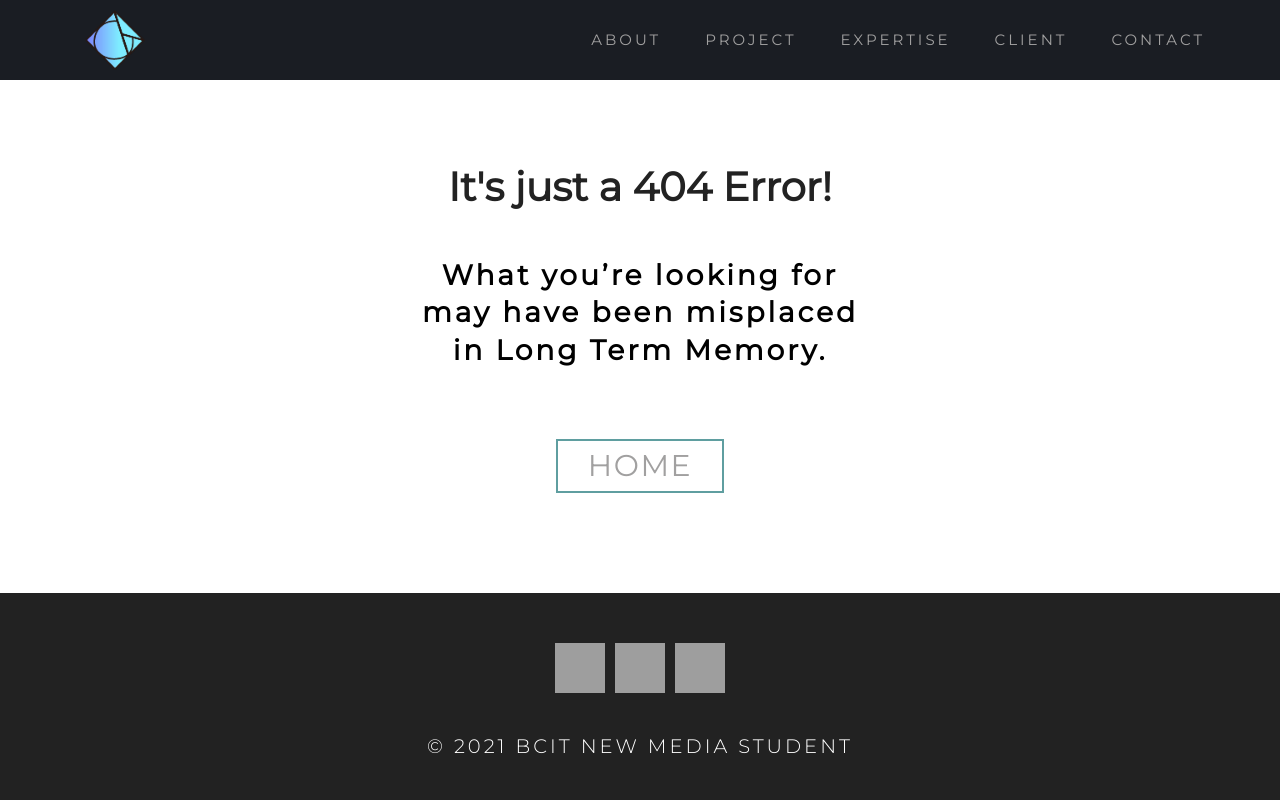
After one commit to TKNRFJK1208/qa-final-project, a PHP site: page /404.php in a window 1280 px wide. The commit adds this page. Run offline with PHP 8.4, Linux system fonts and the light colour scheme; some web fonts are replaced; grey boxes are pictures that could not be loaded.

Commit message:
all bus are fixed

```diff
--- /dev/null
+++ b/404.php
@@ -0,0 +1,32 @@
+<?php include './partials/head.php' ?>
+<header id="header">
+  <div class="header container">
+    <div class="nav-bar">
+      <div class="brand">
+        <a href="index.php"><img class="logo" src="images/logo.png" alt="LOGO"></a>
+      </div>
+      <div class="nav-list">
+        <div class="hamburger"><div class="bar"></div></div>
+        <nav>
+          <ul>
+            <li><a href="index.php/#about" title="about">About</a></li>
+            <li><a href="index.php/#project" title="project">Project</a></li>
+            <li><a href="index.php/#expertise" title="expertise">Expertise</a></li>
+            <li><a href="index.php/#client" title="client">Client</a></li>
+            <li><a href="index.php/#contact" title="contact">Contact</a></li>
+          </ul>
+        </nav>
+      </div>
+    </div>
+  </div>
+</header>
+<section class="bnr container d-ipad-flex">
+  <div class="txt-area column">
+    <h2 class="section-heading">It's just a 404 Error! </h2>
+    <p class="sub-heading">What you’re looking for may have been misplaced in Long Term Memory.</p>
+    <div class="btn-area">
+    <a class="cta" href="index.php">Home</a>
+  </div>
+  </div>
+</section>
+<?php include './partials/footer.php' ?>
--- a/js/main.js
+++ b/js/main.js
@@ -11,7 +11,7 @@ hamburger.addEventListener('click', () => {
 document.addEventListener('scroll', () => {
 	var scroll_position = window.scrollY;
 	if (scroll_position > 250) {
-		header.style.backgroundColor = 'transparent';
+		header.style.backgroundColor = '#1A1D23';
 	} else {
 		header.style.backgroundColor = '#1A1D23';
 	}
--- a/partials/head.php
+++ b/partials/head.php
@@ -16,5 +16,25 @@
   <link rel="stylesheet" href="../styles/client.css">
   <link rel="stylesheet" href="../styles/contact.css">
   <link rel="stylesheet" href="../styles/footer.css">
+  <link rel="stylesheet" href="../styles/error.css">
+  <!-- Favicon -->
+  <link rel="apple-touch-icon" sizes="57x57" href="images/favicon/apple-icon-57x57.png">
+  <link rel="apple-touch-icon" sizes="60x60" href="images/favicon/apple-icon-60x60.png">
+  <link rel="apple-touch-icon" sizes="72x72" href="images/favicon/apple-icon-72x72.png">
+  <link rel="apple-touch-icon" sizes="76x76" href="images/favicon/apple-icon-76x76.png">
+  <link rel="apple-touch-icon" sizes="114x114" href="images/favicon/apple-icon-114x114.png">
+  <link rel="apple-touch-icon" sizes="120x120" href="images/favicon/apple-icon-120x120.png">
+  <link rel="apple-touch-icon" sizes="144x144" href="images/favicon/apple-icon-144x144.png">
+  <link rel="apple-touch-icon" sizes="152x152" href="images/favicon/apple-icon-152x152.png">
+  <link rel="apple-touch-icon" sizes="180x180" href="images/favicon/apple-icon-180x180.png">
+  <link rel="icon" type="image/png" sizes="192x192"  href="images/favicon/android-icon-192x192.png">
+  <link rel="icon" type="image/png" sizes="32x32" href="images/favicon/favicon-32x32.png">
+  <link rel="icon" type="image/png" sizes="96x96" href="images/favicon/favicon-96x96.png">
+  <link rel="icon" type="image/png" sizes="16x16" href="images/favicon/favicon-16x16.png">
+  <link rel="manifest" href="images/favicon/manifest.json">
+  <meta name="msapplication-TileColor" content="#ffffff">
+  <meta name="msapplication-TileImage" content="images/favicon//ms-icon-144x144.png">
+  <meta name="theme-color" content="#ffffff">
+  <link rel="shortcut icon" href="images/favicon.ico" type="image/vnd.microsoft.icon">
 </head>
 <body>
--- a/styles/client.css
+++ b/styles/client.css
@@ -8,7 +8,7 @@
   text-align: center;
   max-width: 1200px;
   margin: 0 auto;
-  padding: 80px 10px;
+  padding: 120px 10px;
   width: 80vw;
 }
 .client-box {
--- a/styles/contact.css
+++ b/styles/contact.css
@@ -1,9 +1,12 @@
 /* Contact Section */
+#contact {
+  margin-bottom: 200px;
+}
 #contact .contact-form {
   display: flex;
   flex-direction: column;
   margin: 0 auto;
-  padding: 80px 20px;
+  padding: 120px 10px;
   width: 80vw;
 }
 
--- /dev/null
+++ b/styles/error.css
@@ -0,0 +1,143 @@
+/*
+|------------------------------------------------------
+|  404-image contents
+|------------------------------------------------------
+*/
+
+.bnr .bnr-img {
+  padding: 0 20px;
+  width: 100%;
+  text-align: center;
+}
+
+.bnr img {
+  width: 100%;
+}
+
+.bnr .txt-area {
+  justify-content: center;
+  align-items: center;
+  text-align: center;
+}
+
+.bnr .cta {
+  display: inline-block;
+  padding: 10px 30px;
+  color: #a1a0a0;
+  background-color: transparent;
+  border: 2px solid cadetblue;
+  font-size: 2rem;
+  text-transform: uppercase;
+  letter-spacing: 0.1rem;
+  margin-top: 50px;
+  transition: 0.3s ease;
+  transition-property: background-color, color;
+}
+.bnr .cta:hover {
+  color: #fff;
+  background-color: cadetblue;
+}
+
+/*
+|------------------------------------------
+|------------------------------------------
+|------------------------------------------
+|  Media Query
+|------------------------------------------
+|------------------------------------------
+|------------------------------------------
+*/
+
+@media (min-width: 580px) {
+  .container {
+    padding: 0 45px;
+  }
+}
+
+@media (min-width: 768px) {
+  .d-ipad-flex {
+    display: flex;
+    justify-content: center;
+    flex-wrap: wrap;
+  }
+
+  .header .container {
+    display: flex;
+  }
+
+  .header .gn {
+    margin-left: auto;
+  }
+
+  .header .gn ul {
+    margin-top: 30px;
+  }
+
+  .bnr .bnr-img {
+    /*calc(*5/12*100)*/
+    flex-basis: 41.67777%;
+    max-width: 41.67777%;
+  }
+
+  .bnr .txt-area {
+    /*calc(*5/12*100)*/
+    flex-basis: 41.67777%;
+    max-width: 41.67777%;
+    margin-top: 80px;
+  }
+}
+
+@media (min-width: 992px) {
+  .bnr .bnr-img {
+    flex-basis: 50%;
+    max-width: 50%;
+  }
+
+  .bnr .txt-area {
+    margin-top: 140px;
+  }
+
+  .section-heading {
+    font-size: 28px;
+    padding-bottom: 25px;
+  }
+
+  .sub-heading {
+    font-weight: 600;
+    font-size: 20px;
+    padding: 20px 30px;
+  }
+}
+
+@media (min-width: 1200px) {
+  .section-heading {
+    font-size: 40px;
+  }
+
+  .sub-heading {
+    font-size: 28px;
+  }
+
+  .header .gn li {
+    padding-left: 30px;
+  }
+}
+
+@media (min-width: 1440px) {
+  .bnr .txt-area {
+    margin-top: 270px;
+  }
+
+  .bnr .btn {
+    background: yellow;
+    color: #000;
+    border-radius: 40px;
+    font-weight: 900;
+    font-size: 20px;
+    padding: 24px 50px;
+    margin: 20px 0;
+    border: 1px solid;
+    min-width: 300px;
+    display: inline-block;
+  }
+}
--- a/styles/footer.css
+++ b/styles/footer.css
@@ -1,6 +1,9 @@
 /* Footer Section */
 #footer {
   background-color: #222222;
+  position: fixed;
+  bottom: 0;
+  width: 100%;
 }
 #footer .footer {
   min-height: 200px;
--- a/styles/header.css
+++ b/styles/header.css
@@ -22,10 +22,13 @@ header .nav-bar {
   max-width: 1300px;
   padding: 0 10px;
 }
+.brand {
+  width: 80px;
+}
 
 .logo {
-  width: 100px;
-  padding-top: 10px;
+  width: 100%;
+  padding: 10px;
 }
 
 #header .nav-list ul {
--- a/styles/project.css
+++ b/styles/project.css
@@ -8,7 +8,7 @@
   text-align: center;
   max-width: 1200px;
   margin: 0 auto;
-  padding: 80px 10px;
+  padding: 120px 10px;
   width: 80vw;
 }
 
```
Also changed, not shown: index.php (+11 -11 lines), .htaccess (added), images/favicon.ico (added), images/logo.png.
